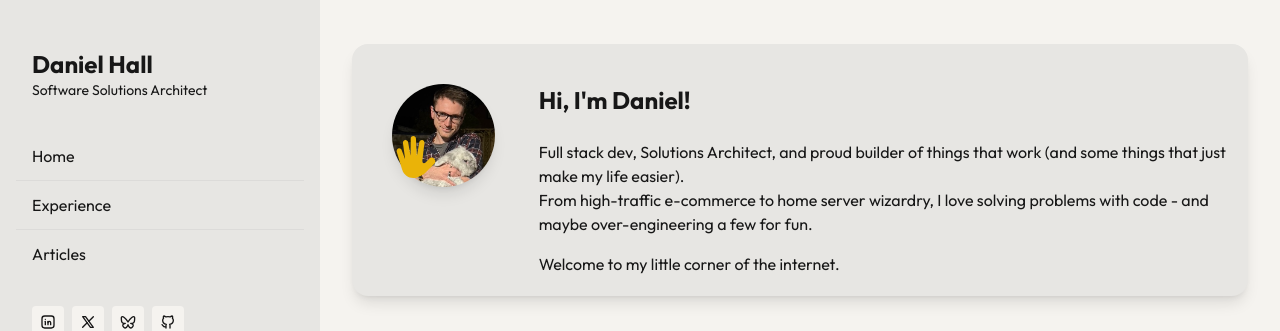
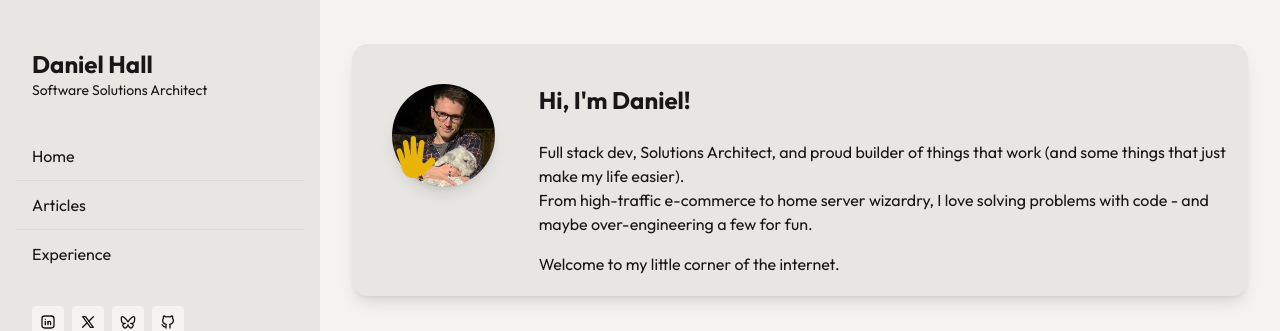
Before and after one commit to danielhall/nextjs-daniel-hall-blog, a Next.js app: page / in a window 1280 px wide. Shown: the top 331 px of the page. Built offline with nearby package versions, Linux system fonts and the light colour scheme.

Commit message:
feat: refactor component imports and restructure article-related components

```diff
--- a/src/app/articles/[slug]/page.tsx
+++ b/src/app/articles/[slug]/page.tsx
@@ -2,7 +2,7 @@ import { notFound } from "next/navigation";
 import { type SanityDocument } from "next-sanity";
 import { client } from "@/sanity/client";
 import Prose from '@/components/prose';
-import ArticleContent from '@/components/articles/ArticleContent';
+import ArticleContent from '@/components/articleContent';
 export { generateMetadata } from './meta';
 
 interface PageProps {
--- a/src/app/articles/page.tsx
+++ b/src/app/articles/page.tsx
@@ -3,7 +3,7 @@ import { type SanityDocument } from "next-sanity";
 import { client } from "@/sanity/client";
 import { generateMetadata } from "@/utils/metadata";
 import Prose from '@/components/prose';
-import ArticleCard from '@/components/articles/ArticleCard';
+import ArticleCard from '@/components/articleCard';
 
 export const metadata = generateMetadata({
   title: "Articles | Daniel Hall",
--- a/src/app/experience/page.tsx
+++ b/src/app/experience/page.tsx
@@ -1,4 +1,4 @@
-import SkillCard from '@/components/skills/SkillCard';
+import SkillCard from '@/components/skills';
 import Prose from '@/components/prose';
 import { generateMetadata } from "@/utils/metadata";
 
--- a/src/app/layout.tsx
+++ b/src/app/layout.tsx
@@ -1,5 +1,5 @@
 import "./globals.css";
-import ClientLayout from "@/components/layout/ClientLayout";
+import ClientLayout from "@/components/clientLayout";
 import { Metadata } from "next";
 
 export const metadata: Metadata = {
--- a/src/components/layout/ClientLayout.tsx
+++ b/src/components/clientLayout/index.tsx
@@ -3,7 +3,7 @@
 import { useState } from "react";
 import { Outfit } from "next/font/google";
 import Sidebar from "@/components/sidebar";
-import Header from "@/components/header/header";
+import Header from "@/components/header";
 
 const geistSans = Outfit({
   variable: "--font-geist-sans",
--- a/src/components/sidebar/index.tsx
+++ b/src/components/sidebar/index.tsx
@@ -59,22 +59,22 @@ const Sidebar = ({ sidebarOpen, setSidebarOpen }: SidebarProps) => {
               </Link>
             </li>
             <li>
+              <Link href="/articles">
+                <span
+                  onClick={handleNavClick}
+                  className="block py-2 px-4 mt-1 rounded hover:bg-background transition-bg duration-200"
+                >
+                  Articles
+                </span>
+              </Link>
+            </li>
+            <li>
               <Link href="/experience">
                 <span
                   onClick={handleNavClick}
                   className="block py-2 px-4 mt-1 rounded hover:bg-background transition-bg duration-200"
                 >
                   Experience
-                </span>
-              </Link>
-            </li>
-            <li>
-              <Link href="/articles">
-                <span
-                  onClick={handleNavClick}
-                  className="block py-2 px-4 mt-1 rounded hover:bg-background transition-bg duration-200"
-                >
-                  Articles
                 </span>
               </Link>
             </li>
```
Also changed, not shown: src/components/articleCard/index.tsx (renamed from src/components/articles/ArticleCard.tsx), src/components/articleContent/index.tsx (renamed from src/components/articles/ArticleContent.tsx), src/components/header/index.tsx (renamed from src/components/header/header.tsx), src/components/skills/index.tsx (renamed from src/components/skills/SkillCard.tsx).
